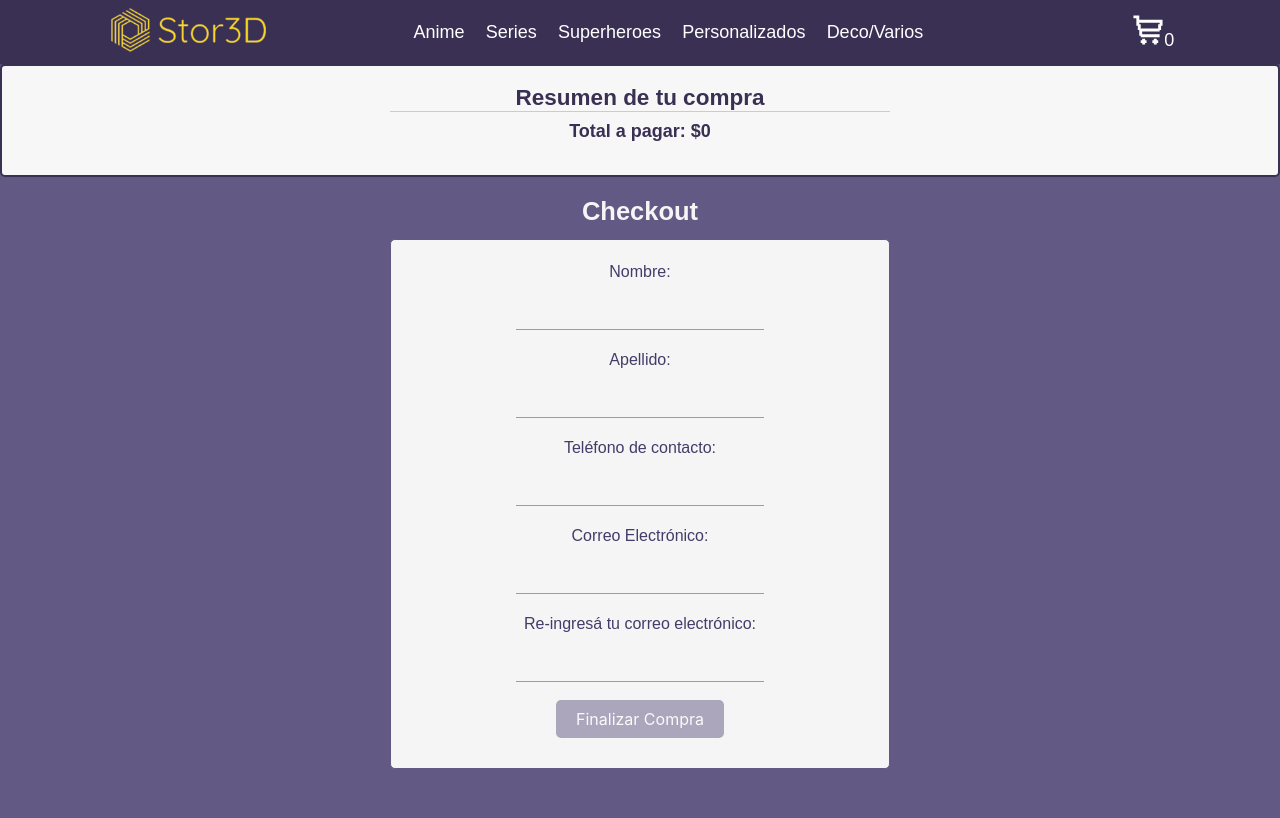
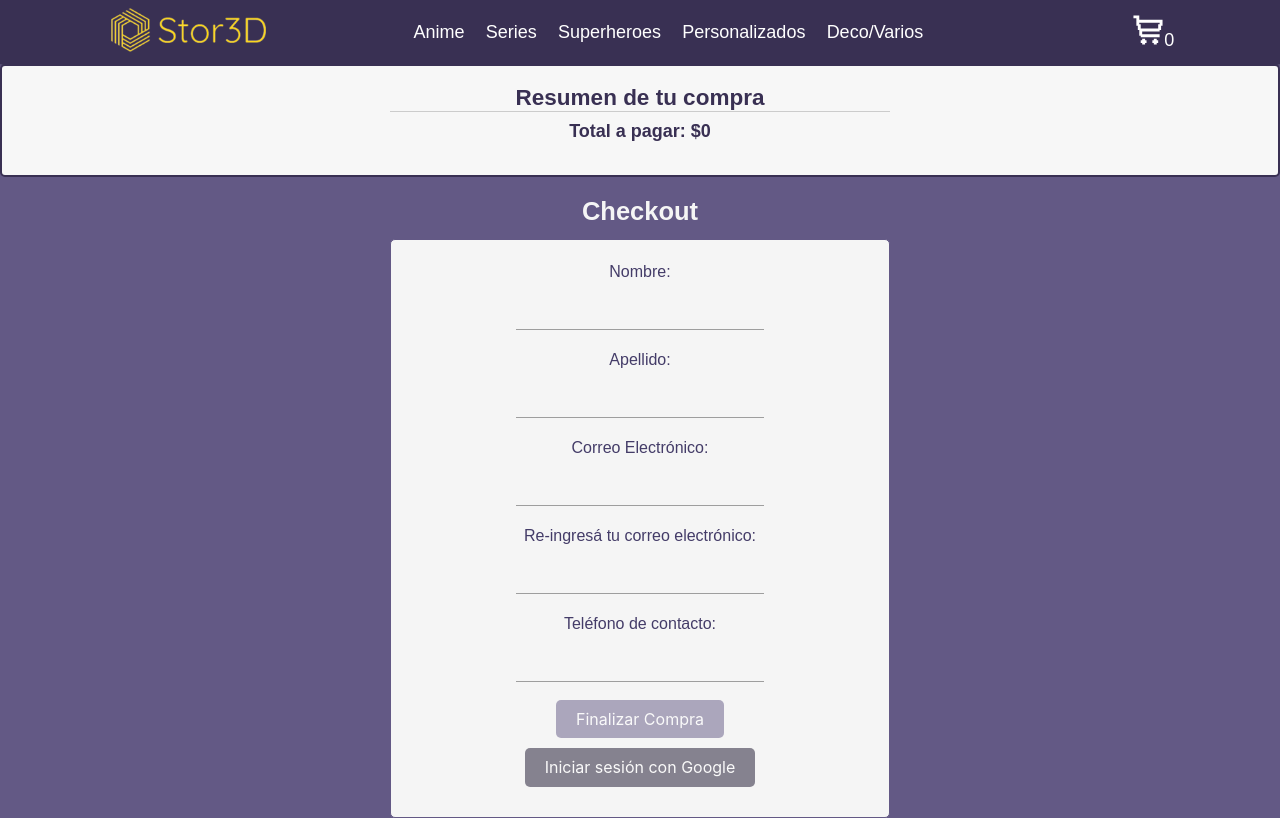
Before and after one commit to leodebiaggi/Stor3D, a React (Create React App) app: page /checkout in a window 1280 px wide. Built offline with nearby package versions, Linux system fonts and the light colour scheme.

Commit message:
auth/login google

```diff
--- a/src/components/CheckoutForm/CheckoutForm.css
+++ b/src/components/CheckoutForm/CheckoutForm.css
@@ -56,3 +56,27 @@
   .ButtonCheckOut:hover {
     background-color: #443C68;
   }
+
+  .ButtonLogin{
+    padding: 10px 20px;
+    background-color: #18122B;
+    border: none;
+    border-radius: 5px;
+    font-size: 16px;
+    color: #fff;
+    cursor: pointer;
+    text-decoration: none;
+    opacity: 0.5;
+  }
+
+  .ButtonLogin.Active {
+    opacity: 1;
+  }
+
+  .ButtonLogin:focus{
+    display: none;
+  }
+
+  .ButtonLogin:hover {
+    background-color: #443C68;
+  }
--- a/src/components/CheckoutForm/CheckoutForm.jsx
+++ b/src/components/CheckoutForm/CheckoutForm.jsx
@@ -1,5 +1,6 @@
 import './CheckoutForm.css'
 import { useState, useEffect } from 'react'
+import { getAuth, signInWithPopup, GoogleAuthProvider } from 'firebase/auth';
 
 const CheckoutForm = ({ onConfirm }) => {
     const [name, setName] = useState('')
@@ -8,11 +9,23 @@ const CheckoutForm = ({ onConfirm }) => {
     const [email, setEmail] = useState('')
     const [confirmEmail, setConfirmEmail] = useState('')
     const [isFormValid, setIsFormValid] = useState(false)
+    const [user, setUser] = useState(null);
 
     useEffect(() => {
         const isValid = name !== '' && surname !== '' && phone !== '' && email !== '' && email === confirmEmail
         setIsFormValid(isValid)
     }, [name, surname, phone, email, confirmEmail])
+
+    useEffect(() => {
+        if (user) {
+            const displayName = user.displayName || '';
+            const [firstName, lastName] = displayName.split(' ');
+            setName(firstName);
+            setSurname(lastName);
+            setEmail(user.email || '');
+            setConfirmEmail(user.email || '');
+        }
+    }, [user]);
 
     const handleConfirm = (event) => {
         event.preventDefault()
@@ -24,6 +37,20 @@ const CheckoutForm = ({ onConfirm }) => {
         onConfirm(userData)
     }
 
+    const auth = getAuth();
+
+    const googleProvider = new GoogleAuthProvider();
+
+    const handleGoogleLogin = async () => {
+        try {
+            const result = await signInWithPopup(auth, googleProvider);
+            setUser(result.user);
+        } catch (error) {
+            console.log(error);
+        }
+    };
+
+
     return (
         <div className='Container'>
             <form onSubmit={handleConfirm} className='Form'>
@@ -34,6 +61,7 @@ const CheckoutForm = ({ onConfirm }) => {
                         type='text'
                         value={name}
                         onChange={({ target }) => setName(target.value)}
+                        disabled={user !== null}
                     />
                 </label>
                 <label className='Label'>
@@ -43,8 +71,30 @@ const CheckoutForm = ({ onConfirm }) => {
                         type='text'
                         value={surname}
                         onChange={({ target }) => setSurname(target.value)}
+                        disabled={user !== null}
                     />
                 </label>
+                <label className='Label'>
+                    Correo Electrónico:
+                    <input
+                        className='Input'
+                        type='text'
+                        value={email}
+                        onChange={({ target }) => setEmail(target.value)}
+                        disabled={user !== null}
+                    />
+                </label>
+                <label className='Label'>
+                    Re-ingresá tu correo electrónico:
+                    <input
+                        className='Input'
+                        type='text'
+                        value={confirmEmail}
+                        onChange={({ target }) => setConfirmEmail(target.value)}
+                        disabled={user !== null}
+                    />
+                </label>
+
                 <label className='Label'>
                     Teléfono de contacto:
                     <input
@@ -54,30 +104,13 @@ const CheckoutForm = ({ onConfirm }) => {
                         onChange={({ target }) => setPhone(target.value)}
                     />
                 </label>
-                <label className='Label'>
-                    Correo Electrónico:
-                    <input
-                        className='Input'
-                        type='text'
-                        value={email}
-                        onChange={({ target }) => setEmail(target.value)}
-                    />
-                </label>
-                <label className='Label'>
-                    Re-ingresá tu correo electrónico:
-                    <input
-                        className='Input'
-                        type='text'
-                        value={confirmEmail}
-                        onChange={({ target }) => setConfirmEmail(target.value)}
-                    />
-                </label>
                 <div className='Label'>
                     <button type='submit' className={`ButtonCheckOut ${isFormValid ? 'Active' : ''}`} disabled={!isFormValid}>Finalizar Compra</button>
                 </div>
-
+                <div className='Label'>
+                    <button type='button' className='ButtonLogin' onClick={handleGoogleLogin}>Iniciar sesión con Google</button>
+                </div>
             </form>
-
         </div>
     )
 }
```
